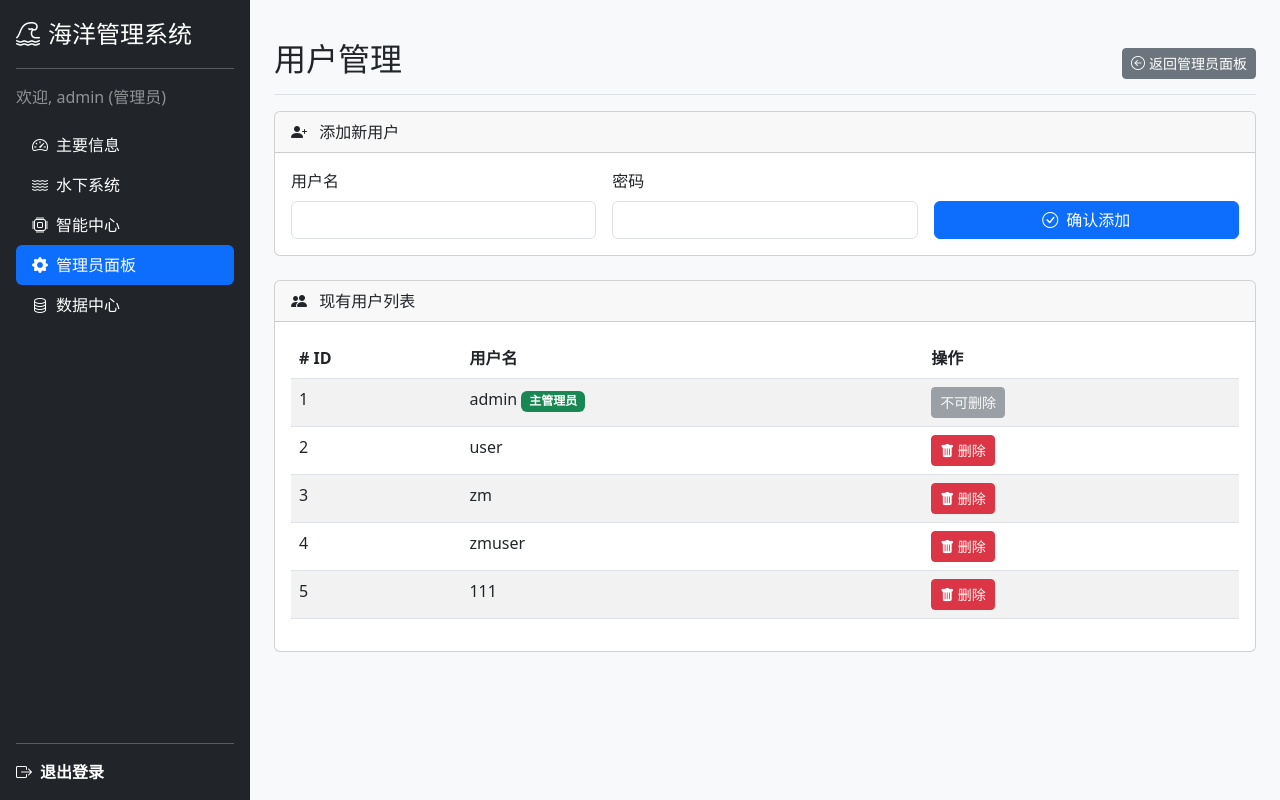
After one commit to wangzicheng04/Project-Management, a Flask app: page /admin/users in a window 1280 px wide. The commit adds this page. Run offline with Flask 3, Linux system fonts and the light colour scheme; a user stored in the database is signed in.

Commit message:
Add user management

```diff
--- a/app/routes/auth.py
+++ b/app/routes/auth.py
@@ -16,7 +16,7 @@ def login():
             return render_template('login.html')
 
         user = User.query.filter_by(username=username).first()
-        if user and check_password_hash(user.password, password):
+        if user and check_password_hash(user.password_hash, password):
             login_user(user)
 
             # 跳转不同的 Dashboard
@@ -55,7 +55,7 @@ def register():
             return render_template('register.html')
 
         # 注册成功
-        new_user = User(username=username, password=generate_password_hash(password), role=role)
+        new_user = User(username=username, password_hash=generate_password_hash(password), role=role)
         db.session.add(new_user)
         db.session.commit()
         flash('注册成功，请登录', 'success')
--- a/app/routes/main.py
+++ b/app/routes/main.py
@@ -1,5 +1,6 @@
-from flask import Blueprint, render_template
+from flask import render_template, session, redirect, url_for, Blueprint, flash, request
 from flask_login import login_required, current_user
+from ..models import User, db
 
 main_bp = Blueprint('main', __name__)
 
@@ -7,12 +8,14 @@ main_bp = Blueprint('main', __name__)
 @login_required
 def user_dashboard():
     return render_template('dashboard.html', username=current_user.username)
+
 @main_bp.route('/admin')
 @login_required
 def admin_page():
     if current_user.role != 'admin':
         return "无权限访问", 403
     return render_template('admin.html', username=current_user.username)
+
 @main_bp.route('/')
 def home():
     return render_template('index.html')
@@ -36,7 +39,68 @@ def intelligence():
 @login_required
 def weather():
     return render_template('weather.html', username=current_user.username)
+
 @main_bp.route('/datacenter')
 @login_required
 def datacenter():
     return render_template('datacenter.html', username=current_user.username)
+
+@main_bp.route('/admin/users')
+@login_required
+def manage_users_page():
+    if current_user.role != 'admin':
+        flash('您没有权限访问此页面。', 'warning')
+        return redirect(url_for('main.user_dashboard'))
+
+    users = User.query.all()
+    return render_template('manage_users.html', username=current_user.username, users=users)
+
+@main_bp.route('/add_user', methods=['POST'])
+@login_required
+def add_user():
+    if current_user.role != 'admin':
+        flash('操作失败：权限不足。', 'danger')
+        return redirect(url_for('main.manage_users_page'))
+
+    username = request.form.get('username')
+    password = request.form.get('password')
+
+    if not username or not password:
+        flash('用户名和密码不能为空。', 'warning')
+        return redirect(url_for('main.manage_users_page'))
+
+    existing_user = User.query.filter_by(username=username).first()
+    if existing_user:
+        flash('用户名已存在，请使用其他名称。', 'warning')
+        return redirect(url_for('main.manage_users_page'))
+
+    new_user = User(username=username)
+    new_user.set_password(password)
+    db.session.add(new_user)
+    db.session.commit()
+
+    flash(f'用户 {username} 已成功添加！', 'success')
+    return redirect(url_for('main.manage_users_page'))
+
+@main_bp.route('/delete_user/<int:user_id>', methods=['POST'])
+@login_required
+def delete_user(user_id):
+    if current_user.role != 'admin':
+        flash('操作失败：权限不足。', 'danger')
+        return redirect(url_for('main.manage_users_page'))
+
+    user_to_delete = User.query.get_or_404(user_id)
+
+    if user_to_delete.username == 'admin':
+        flash('不能删除主管理员账户！', 'danger')
+        return redirect(url_for('main.manage_users_page'))
+
+    if user_to_delete.id == current_user.id:
+        flash('不能删除当前登录的账户。', 'danger')
+        return redirect(url_for('main.manage_users_page'))
+
+    db.session.delete(user_to_delete)
+    db.session.commit()
+
+    flash(f'用户 {user_to_delete.username} 已被删除。', 'success')
+    return redirect(url_for('main.manage_users_page'))
--- /dev/null
+++ b/app/templates/manage_users.html
@@ -0,0 +1,176 @@
+<!DOCTYPE html>
+<html lang="zh-CN">
+
+<head>
+    <meta charset="UTF-8" />
+    <meta name="viewport" content="width=device-width, initial-scale=1.0" />
+    <title>海洋管理系统 - 用户管理</title>
+    <link rel="stylesheet" href="https://cdn.jsdelivr.net/npm/bootstrap@5.3.0/dist/css/bootstrap.min.css" />
+    <link rel="stylesheet" href="https://cdn.jsdelivr.net/npm/bootstrap-icons@1.10.0/font/bootstrap-icons.css" />
+    <style>
+        body,
+        html {
+            height: 100%;
+            margin: 0;
+            padding: 0;
+            background-color: #f8f9fa;
+        }
+
+        .sidebar {
+            position: fixed;
+            top: 0;
+            bottom: 0;
+            left: 0;
+            z-index: 100;
+            width: 250px;
+            box-shadow: inset -1px 0 0 rgba(0, 0, 0, .1);
+        }
+
+        main {
+            margin-left: 250px;
+        }
+    </style>
+</head>
+
+<body>
+    <div class="d-flex">
+        <div class="d-flex flex-column flex-shrink-0 p-3 text-white bg-dark sidebar">
+            <a href="{{ url_for('main.user_dashboard') }}" class="d-flex align-items-center mb-3 mb-md-0 me-md-auto text-white text-decoration-none">
+                <i class="bi bi-tsunami me-2" style="font-size: 1.5rem;"></i>
+                <span class="fs-4">海洋管理系统</span>
+            </a>
+            <hr>
+            <p class="text-white-50">
+                欢迎, <span>{{ username }}</span> (管理员)
+            </p>
+            <ul class="nav nav-pills flex-column mb-auto">
+                <li class="nav-item">
+                    <a class="nav-link text-white" href="{{ url_for('main.user_dashboard') }}">
+                        <i class="bi bi-speedometer2 me-2"></i>主要信息
+                    </a>
+                </li>
+                <li>
+                    <a class="nav-link text-white" href="{{ url_for('main.underwater') }}">
+                        <i class="bi bi-water me-2"></i>水下系统
+                    </a>
+                </li>
+                <li>
+                    <a class="nav-link text-white" href="{{ url_for('main.intelligence') }}">
+                        <i class="bi bi-cpu me-2"></i>智能中心
+                    </a>
+                </li>
+                <li>
+                    <a class="nav-link active" aria-current="page" href="{{ url_for('main.admin_page') }}">
+                        <i class="bi bi-gear-fill me-2"></i>管理员面板
+                    </a>
+                </li>
+                <li>
+                    <a class="nav-link text-white" href="{{ url_for('main.datacenter') }}">
+                        <i class="bi bi-database me-2"></i>数据中心
+                    </a>
+                </li>
+            </ul>
+            <hr>
+            <div>
+                <a href="{{ url_for('auth.logout') }}" class="d-flex align-items-center text-white text-decoration-none">
+                    <i class="bi bi-box-arrow-right me-2"></i>
+                    <strong>退出登录</strong>
+                </a>
+            </div>
+        </div>
+
+        <main class="flex-grow-1 p-4">
+            <div class="d-flex justify-content-between align-items-center pt-3 pb-2 mb-3 border-bottom">
+                <h1 class="h2">用户管理</h1>
+                <a href="{{ url_for('main.admin_page') }}" class="btn btn-secondary btn-sm">
+                    <i class="bi bi-arrow-left-circle me-1"></i>返回管理员面板
+                </a>
+            </div>
+
+            {% with messages = get_flashed_messages(with_categories=true) %}
+                {% if messages %}
+                    {% for category, message in messages %}
+                        <div class="alert alert-{{ category }} alert-dismissible fade show" role="alert">
+                            {{ message }}
+                            <button type="button" class="btn-close" data-bs-dismiss="alert" aria-label="Close"></button>
+                        </div>
+                    {% endfor %}
+                {% endif %}
+            {% endwith %}
+
+            <div class="card mb-4">
+                <div class="card-header">
+                    <i class="bi bi-person-plus-fill me-2"></i> 添加新用户
+                </div>
+                <div class="card-body">
+                    <form action="{{ url_for('main.add_user') }}" method="POST">
+                        <div class="row g-3 align-items-center">
+                            <div class="col-md-4">
+                                <label for="username" class="form-label">用户名</label>
+                                <input type="text" class="form-control" id="username" name="username" required>
+                            </div>
+                            <div class="col-md-4">
+                                <label for="password" class="form-label">密码</label>
+                                <input type="password" class="form-control" id="password" name="password" required>
+                            </div>
+                            <div class="col-md-4 align-self-end">
+                                <button type="submit" class="btn btn-primary w-100">
+                                    <i class="bi bi-check-circle me-2"></i>确认添加
+                                </button>
+                            </div>
+                        </div>
+                    </form>
+                </div>
+            </div>
+
+            <div class="card">
+                <div class="card-header">
+                    <i class="bi bi-people-fill me-2"></i> 现有用户列表
+                </div>
+                <div class="card-body">
+                    <div class="table-responsive">
+                        <table class="table table-striped table-hover">
+                            <thead>
+                                <tr>
+                                    <th scope="col"># ID</th>
+                                    <th scope="col">用户名</th>
+                                    <th scope="col">操作</th>
+                                </tr>
+                            </thead>
+                            <tbody>
+                                {% for user in users %}
+                                <tr>
+                                    <td>{{ user.id }}</td>
+                                    <td>
+                                        {{ user.username }}
+                                        {% if user.username == 'admin' %}
+                                        <span class="badge bg-success">主管理员</span>
+                                        {% endif %}
+                                    </td>
+                                    <td>
+                                        {% if user.username != 'admin' %}
+                                        <form action="{{ url_for('main.delete_user', user_id=user.id) }}" method="POST"
+                                            style="display: inline;"
+                                            onsubmit="return confirm('你确定要删除用户 {{ user.username }} 吗？此操作不可撤销。');">
+                                            <button type="submit" class="btn btn-danger btn-sm">
+                                                <i class="bi bi-trash-fill"></i> 删除
+                                            </button>
+                                        </form>
+                                        {% else %}
+                                        <button class="btn btn-secondary btn-sm" disabled>不可删除</button>
+                                        {% endif %}
+                                    </td>
+                                </tr>
+                                {% endfor %}
+                            </tbody>
+                        </table>
+                    </div>
+                </div>
+            </div>
+        </main>
+    </div>
+
+    <script src="https://cdn.jsdelivr.net/npm/bootstrap@5.3.0/dist/js/bootstrap.bundle.min.js"></script>
+</body>
+
+</html>
```
Also changed, not shown: app/models.py (+11 -1 lines), app/templates/admin.html (+5 -4 lines), init_db.py (+32 -46 lines), instance/ocean.db.
